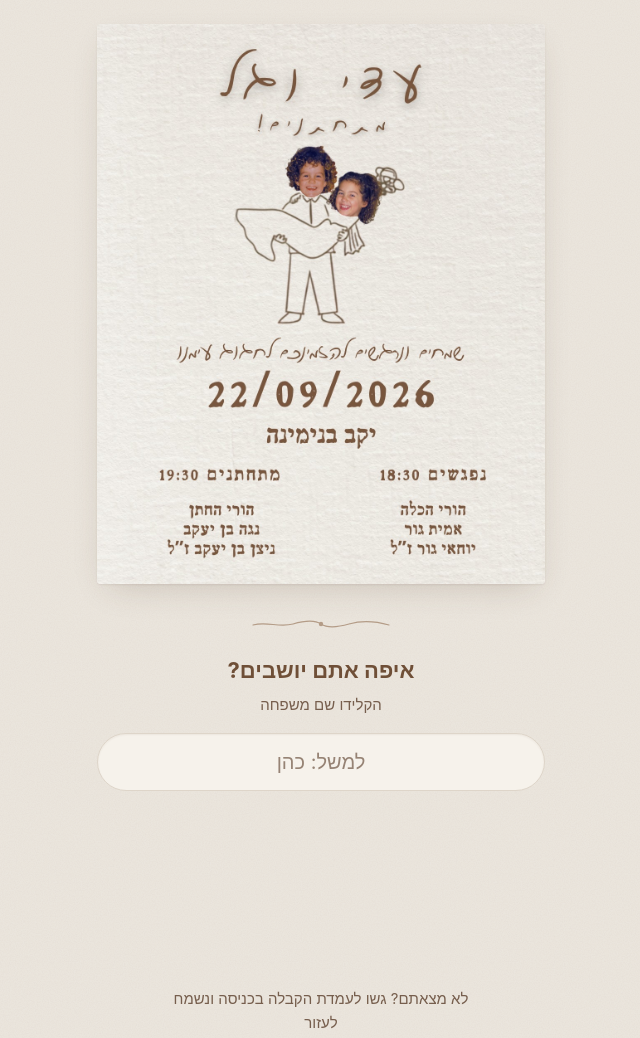
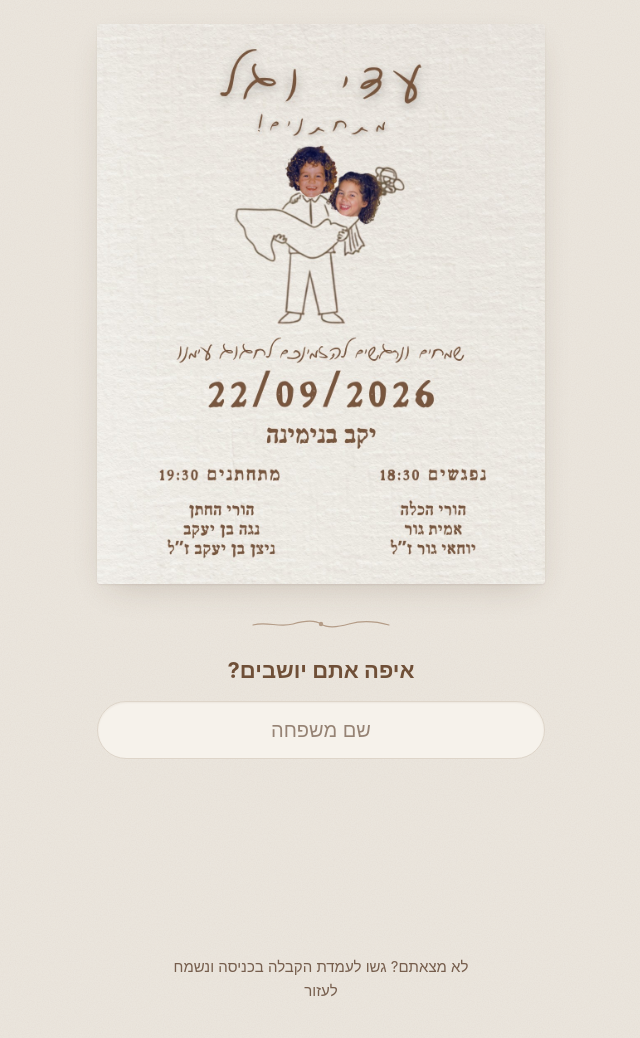
Before and after one commit to galbenyaacov10-collab/wedding-tables, a plain HTML site: page index.html in a window 1280 px wide. Shown: the whole page, without its empty margins (319-959 px from the left). Drawn offline with Linux system fonts and the light colour scheme.

Commit message:
Simplify search prompt: placeholder only
Co-Authored-By: Claude Opus 5 <noreply@anthropic.com>

```diff
--- a/index.html
+++ b/index.html
@@ -111,14 +111,8 @@ main {
   font-size: 22px;
   line-height: 1.3;
   color: var(--text-accent);
-  margin-bottom: var(--space-2);
+  margin-bottom: var(--space-4);
 }
-.finder .hint {
-  margin: 0 0 var(--space-4);
-  color: var(--text-muted);
-  font-size: 15px;
-}
-
 .search input {
   width: 100%;
   min-height: 56px;
@@ -226,11 +220,9 @@ main {
 
   <section class="finder">
     <label for="q">איפה אתם יושבים?</label>
-    <p class="hint" id="hint">הקלידו שם משפחה</p>
     <div class="search">
       <input id="q" type="search" inputmode="search" autocomplete="off" autocorrect="off"
-             spellcheck="false" enterkeyhint="search" placeholder="למשל: כהן"
-             aria-describedby="hint">
+             spellcheck="false" enterkeyhint="search" placeholder="שם משפחה">
     </div>
     <div class="results" id="results" aria-live="polite"></div>
   </section>
```
